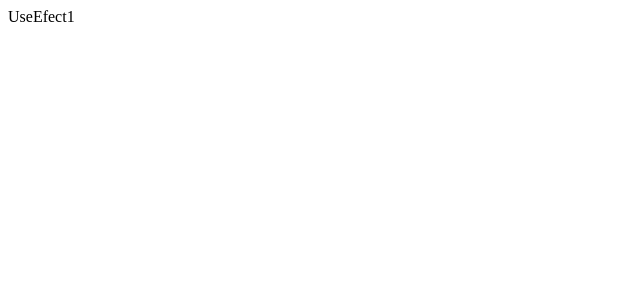
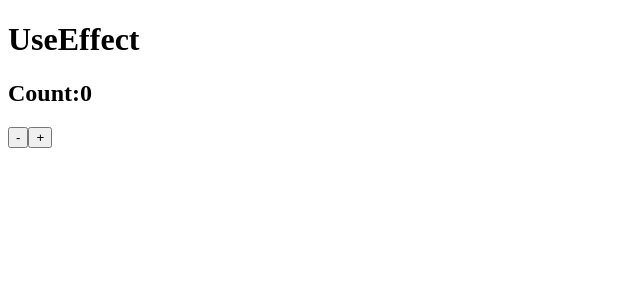
Before and after one commit to SirojiddinCoder/Focus-ReactJs, a React (Create React App) app: page / in a window 1280 px wide. Shown: the top 300 px of the page, without its empty margins (0-640 px from the left). Built offline with nearby package versions, Linux system fonts and the light colour scheme.

Commit message:
react Lifecycyle

```diff
--- a/src/UseEfect1.jsx
+++ b/src/UseEfect1.jsx
@@ -1,7 +1,30 @@
-import React from 'react'
+import React, { useEffect, useState } from 'react'
 
 export const UseEfect1 = () => {
+
+    const [count,setCount] = useState(0)
+
+      useEffect(()=>{
+        console.log("case 1");
+
+      })
+      useEffect(()=>{
+        console.log("case 2 ");
+
+      },[])
+
+      useEffect(()=>{
+        console.log("case 3 ");
+
+      },[count])
+
   return (
-    <div>UseEfect1</div>
+    <div>
+        <h1>UseEffect</h1>
+
+         <h2>Count:{count}</h2>
+         <button onClick={()=>setCount(count - 1)}>-</button>
+         <button onClick={()=>setCount(count  + 1)}>+</button>
+    </div>
   )
 }
```
